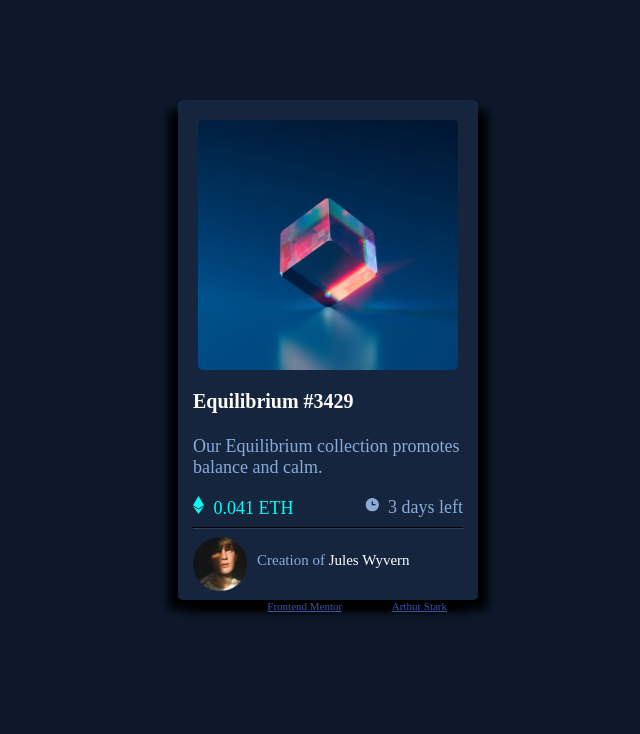
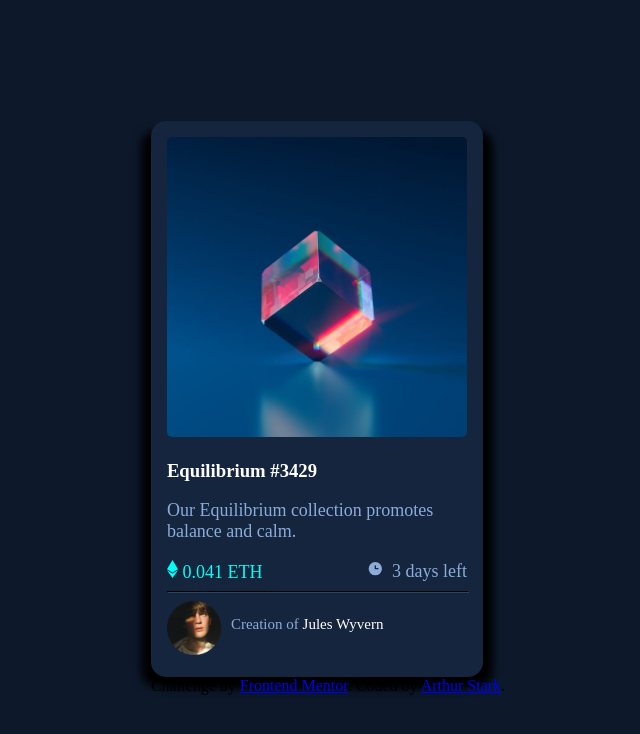
Before and after one commit to art5551/nft_preview_card_component_main, a plain HTML site: page index.html in a window 1280 px wide. Shown: the whole page, without its empty margins (312-952 px from the left). Drawn offline with Linux system fonts and the light colour scheme; a web font is replaced by a local one.

Commit message:
Added suggestions from previous project

```diff
--- a/index.html
+++ b/index.html
@@ -7,20 +7,14 @@
     <link rel="icon" type="image/png" sizes="32x32" href="./images/favicon-32x32.png">
     <link rel="stylesheet" href="nft_preview.css/nft_preview.css">
     <title>Frontend Mentor | NFT preview card component</title>
-
-  <!-- Feel free to remove these styles or customise in your own stylesheet 👍 -->
-  <style>
-    .attribution { font-size: 11px; text-align: center; }
-    .attribution a { color: hsl(228, 45%, 44%); }
-  </style>
   </head>
-<body>
-  <div class="container">
+    <main>
+      <section class="card-container">
         <div class="nft-image">
           <img src="images/image-equilibrium.jpg" alt="NFT preview">
         </div>
         <div class="nft-header">
-      <p>Equilibrium #3429</p>
+          <h3>Equilibrium #3429</h3>
         </div>
         <div class="nft-description">
           <p>Our Equilibrium collection promotes balance and calm.</p>
@@ -30,7 +24,7 @@
         <div class="nft-information">
           <div class="eth-image">
             <img src="images/icon-ethereum.svg" alt="ethereum ico">
-        <span style="padding: 5px;">0.041 ETH</span>
+            <span>0.041 ETH</span>
           </div>
 
           <div class="nft-time-remaining">
@@ -46,7 +40,8 @@
             <p><span>Creation of</span> Jules Wyvern</p>
         </div>
 
-  </div>
+      </section>
+  </main>
 
     <div class="attribution">
       Challenge by <a href="https://www.frontendmentor.io?ref=challenge" target="_blank">Frontend Mentor</a>.
--- a/nft_preview.css/nft_preview.css
+++ b/nft_preview.css/nft_preview.css
@@ -4,58 +4,34 @@
 }
 
 body{
-
+  min-height: 100vh;
+  display: grid;
+  place-content: center;
+  font-family: Outfit;
   background-color: hsl(217, 54%, 11%);
 }
 
-.container{
-
+.card-container{
+  max-width: 300px;
+  padding: 16px;
+  border-radius: 15px;
   background-color: hsl(216, 50%, 16%);
-  width: 300px;
-  height: 500px;
-  margin-top: 100px;
-  margin-left: auto;
-  margin-right: auto;
-  border-radius: 5px;
-  /* Box shadows can combine by using a comma in-between each set */
-  /* See https://www.youtube.com/watch?v=-JNRQ5HjNeI for full set of details */
   box-shadow: 10px 10px 10px, -10px 10px 10px;
 }
 
-.nft-image{
-  /* great explanatio-n of relative and absolute position */
-  /* https://www.youtube.com/watch?v=gD3G67oPg-w */
-  position: relative;
-  top: 20px;
-  width: 260px;
-  height: 250px;
-  margin-left: auto;
-  margin-right: auto;
-}
-
 .nft-image img{
-  height: 100%;
   width: 100%;
   border-radius: 5px;
 }
 
 .nft-header{
-  position: relative;
-  top: 20px;
-  padding-left: 15px;
-  font-family: Outfit;
-  font-size: 20px;
-  font-weight: 600;
   color: white;
 }
 
 .nft-description{
-  font-family: Outfit;
   font-size: 18px;
   font-weight: 300;
-  color: hsl(215, 51%, 70%);;
-  padding-left: 15px;
-  padding-top: 5px;
+  color: hsl(215, 51%, 70%);
 }
 
 /* To include eth icon, amount an dtime remaining */
@@ -65,12 +41,7 @@ body{
   font-size: 18px;
   font-weight: 300;
   color: white;
-  padding-left: 15px;
   justify-content: space-between;
-}
-
-.nft-time-remaining{
-  padding-right: 15px;
 }
 
 .nft-time-remaining span{
@@ -83,7 +54,7 @@ body{
 
 hr{
   border-color: hsl(215, 32%, 27%);
-  width: 90%;
+  width: 100%;
 }
 
 .creator-tag{
@@ -93,7 +64,6 @@ hr{
 }
 
 .creator-tag img{
-  padding-left: 15px;
   height: 90%;
 }
 
@@ -102,7 +72,6 @@ hr{
 }
 
 .creator-tag p{
-  font-family: Outfit;
   font-size: 15px;
   font-weight: 300;
   padding-left: 10px;
```
Also changed, not shown: 1 other file. Lines whose indentation alone changed are shown as unchanged.
